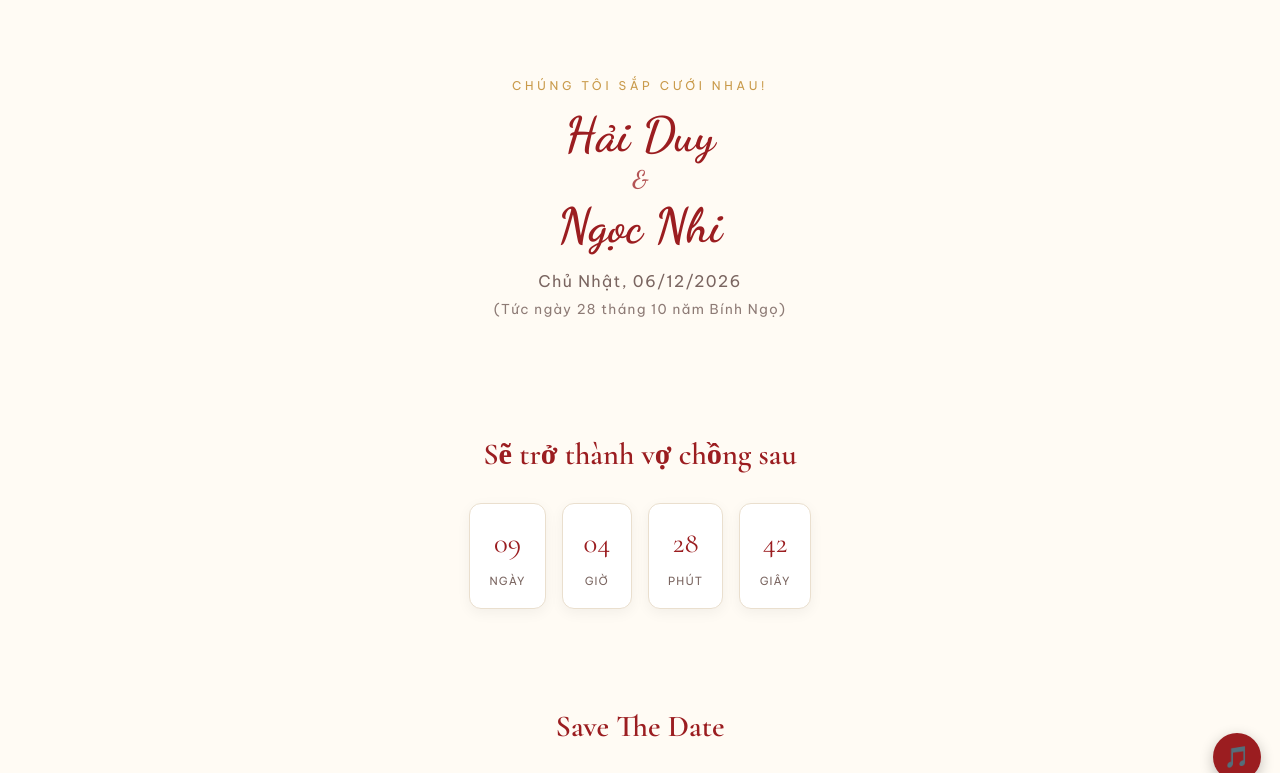
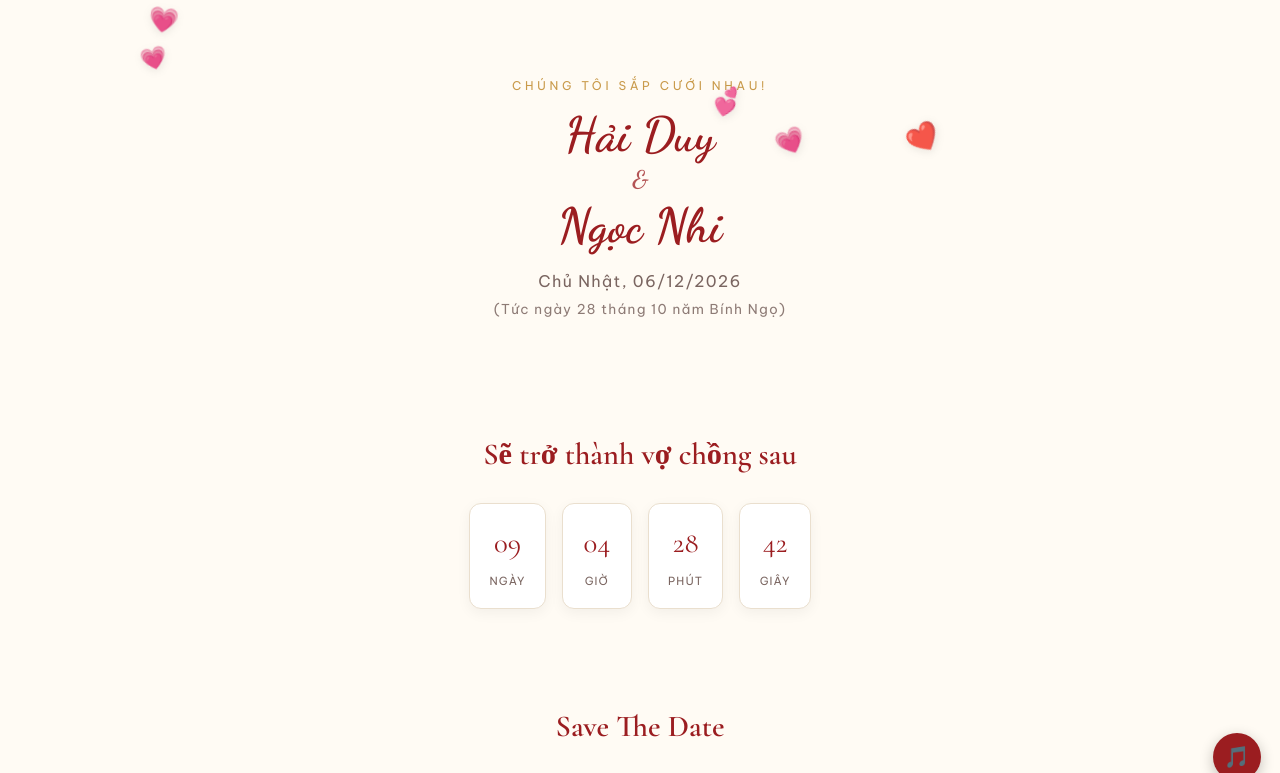
Before and after one commit to khanhvn230199/thiep-cuoi-duynhi, a plain HTML site: page index.html in a window 1280 px wide. Both pictures are taken after a click on the button "Mở Thiệp". Shown: the top 773 px of the page. Drawn offline with nearby package versions, Linux system fonts and the light colour scheme.

Commit message:
Add falling hearts effect after opening the invitation
Hearts continuously spawn and drift down like snowfall once the cover
is opened, using a fixed overlay + CSS keyframe animation.

Co-Authored-By: Claude Sonnet 5 <noreply@anthropic.com>

```diff
--- a/css/style.css
+++ b/css/style.css
@@ -369,3 +369,27 @@ img { max-width: 100%; display: block; }
 @media (min-width: 540px) {
   .gallery__grid { grid-template-columns: repeat(4, 1fr); }
 }
+
+/* Tim rơi liên tục sau khi mở thiệp */
+.hearts-rain {
+  position: fixed;
+  inset: 0;
+  overflow: hidden;
+  pointer-events: none;
+  z-index: 9999;
+}
+.heart-particle {
+  position: absolute;
+  top: -10%;
+  line-height: 1;
+  filter: drop-shadow(0 2px 4px #0000001a);
+  animation-name: heartFall;
+  animation-timing-function: linear;
+  animation-fill-mode: forwards;
+}
+@keyframes heartFall {
+  0% { transform: translateY(0) translateX(0) rotate(0deg); opacity: 0; }
+  8% { opacity: 0.9; }
+  90% { opacity: 0.9; }
+  100% { transform: translateY(115vh) translateX(var(--drift, 0px)) rotate(var(--rot, 180deg)); opacity: 0; }
+}
--- a/index.html
+++ b/index.html
@@ -22,9 +22,12 @@
 <link href="https://fonts.googleapis.com/css2?family=Cormorant+Garamond:ital,wght@0,400;0,600;1,500&family=Dancing+Script:wght@600;700&family=Be+Vietnam+Pro:wght@300;400;500;600&display=swap" rel="stylesheet" />
 
 <!-- Mỗi lần sửa css/js, tăng số ?v=1 lên 2, 3... để trình duyệt khách không dùng bản cache cũ -->
-<link rel="stylesheet" href="css/style.css?v=10" />
+<link rel="stylesheet" href="css/style.css?v=11" />
 </head>
 <body>
+
+<!-- Tim rơi liên tục sau khi mở thiệp -->
+<div class="hearts-rain" id="heartsRain" aria-hidden="true"></div>
 
 <!-- ========== TRANG BÌA ========== -->
 <section id="cover" class="cover">
@@ -188,6 +191,6 @@
 <audio id="bgMusic" loop></audio>
 
 <script src="js/config.js?v=5"></script>
-<script src="js/main.js?v=11"></script>
+<script src="js/main.js?v=12"></script>
 </body>
 </html>
--- a/js/main.js
+++ b/js/main.js
@@ -144,8 +144,39 @@
         music.play().catch(() => {});
       }
       setTimeout(() => (cover.hidden = true), 850);
+      startHeartsRain();
     });
     document.body.style.overflow = "hidden";
+  }
+
+  // ---------- Tim rơi liên tục (như tuyết rơi) sau khi mở thiệp ----------
+  let heartsRainStarted = false;
+  function startHeartsRain() {
+    if (heartsRainStarted) return;
+    heartsRainStarted = true;
+    const container = document.getElementById("heartsRain");
+    if (!container) return;
+    const hearts = ["❤️", "💕", "💖", "💗", "🩷", "💞"];
+
+    function spawnHeart() {
+      const el = document.createElement("span");
+      el.className = "heart-particle";
+      el.textContent = hearts[Math.floor(Math.random() * hearts.length)];
+      const size = (Math.random() * 1.3 + 0.8).toFixed(2);
+      const left = Math.random() * 100;
+      const duration = (Math.random() * 6 + 7).toFixed(2);
+      const drift = Math.round(Math.random() * 160 - 80);
+      const rot = Math.round(Math.random() * 360 - 180);
+      el.style.left = left + "vw";
+      el.style.fontSize = size + "rem";
+      el.style.setProperty("--drift", drift + "px");
+      el.style.setProperty("--rot", rot + "deg");
+      el.style.animationDuration = duration + "s";
+      el.addEventListener("animationend", () => el.remove());
+      container.appendChild(el);
+    }
+
+    setInterval(spawnHeart, 350);
   }
 
   // ---------- Đếm ngược ----------
```
